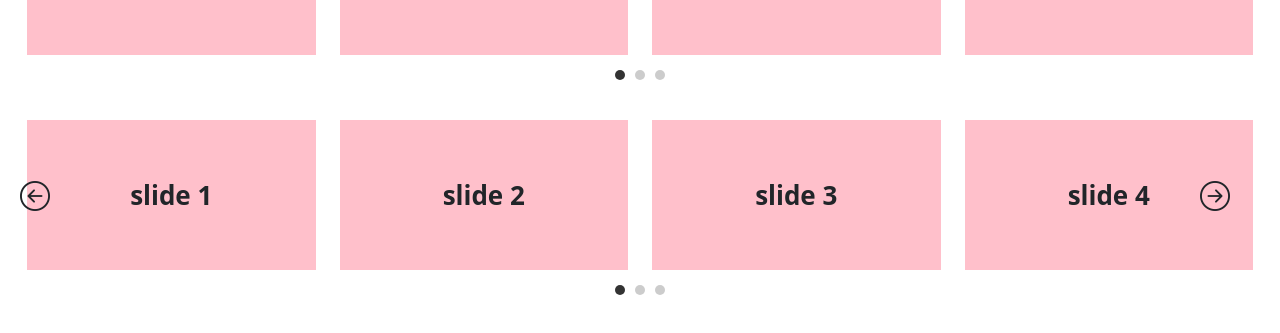
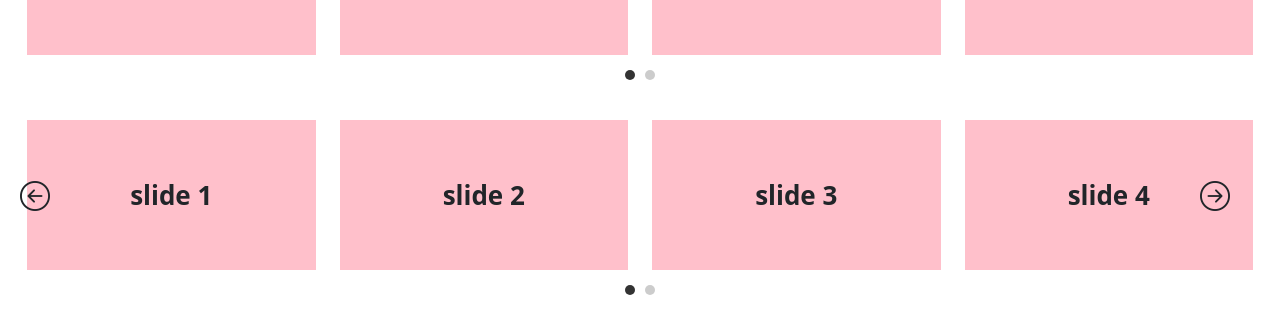
Before and after one commit to nayerasami/reusable-slider, an Angular app: page /home in a window 1280 px wide. Shown: the part 171-504 px from the top of the page. Built offline with nearby package versions, Linux system fonts and the light colour scheme.

Commit message:
fix backward equation

```diff
--- a/src/app/components/home/home.component.ts
+++ b/src/app/components/home/home.component.ts
@@ -15,7 +15,7 @@ export class HomeComponent {
     {
       breakpoint: '1400px',
       numVisible:4,
-      numScroll:2
+      numScroll:3
     },
     {
       breakpoint: '1199px',
@@ -44,7 +44,7 @@ export class HomeComponent {
     numberOfVisibleItems: 4,
     stepSize:3,
     //spaceBetween:50,
-    rtl: false,
+   // rtl: true,
     animation: 'ease-in-out',
     animationSpeed: '0.8s',
     rows:1
@@ -59,8 +59,8 @@ export class HomeComponent {
     { id: 4, name: 'slide 4' },
     { id: 5, name: 'slide 5' },
     { id: 6, name: 'slide 6' },
-   { id: 7, name: 'slide 7' },
-  //   { id: 8, name: 'slide 8' },
+  // { id: 7, name: 'slide 7' },
+    //{ id: 8, name: 'slide 8' },
   //   { id: 9, name: 'slide 9' },
   //  { id: 10, name: 'slide 10' },
   //   { id: 11, name: 'slide 11' },
--- a/src/app/components/slider/slider.component.ts
+++ b/src/app/components/slider/slider.component.ts
@@ -208,6 +208,22 @@ export class SliderComponent implements OnInit {
     }
 
   }
+    slideInfinite(forward: boolean): void {
+    this.currentIndex += forward ? this.stepSize : -this.stepSize;
+    this.isTransitionEnabled = true;
+    this.calculateSliderPosition();
+    const timeout = parseFloat(this.animationSpeed) * 1000;
+    setTimeout(() => {
+      this.isTransitionEnabled = false;
+      if (forward && this.currentIndex >= this.sliderItems.length -  this.numberOfVisibleItems) {
+        this.currentIndex = this.currentIndex - this.clonedSliderItems.length;
+      } else if (!forward && this.currentIndex <  this.numberOfVisibleItems) {
+        const stepsIntoStartClones = this.numberOfVisibleItems - this.currentIndex;
+        this.currentIndex = this.numberOfVisibleItems + this.clonedSliderItems.length - stepsIntoStartClones;
+      }
+      this.calculateSliderPosition();
+    }, timeout);
+  }
   nextFunc(): void {
     if (this.isInfiniteScroll) {
       this.slideInfinite(true);
@@ -224,21 +240,7 @@ export class SliderComponent implements OnInit {
     }
   }
 
-  slideInfinite(forward: boolean): void {
-    this.currentIndex += forward ? this.stepSize : -this.stepSize;
-    this.isTransitionEnabled = true;
-    this.calculateSliderPosition();
-    const timeout = parseFloat(this.animationSpeed) * 1000;
-    setTimeout(() => {
-      this.isTransitionEnabled = false;
-      if (forward && this.currentIndex >= this.sliderItems.length -  this.numberOfVisibleItems) {
-        this.currentIndex = (this.currentIndex - this.clonedSliderItems.length);
-      } else if (!forward && this.currentIndex <  this.numberOfVisibleItems) {
-        this.currentIndex = this.sliderItems.length -  this.numberOfVisibleItems - this.stepSize;
-      }
-      this.calculateSliderPosition();
-    }, timeout);
-  }
+
 
   // indicators
   goToSlide(index: number): void {
```
